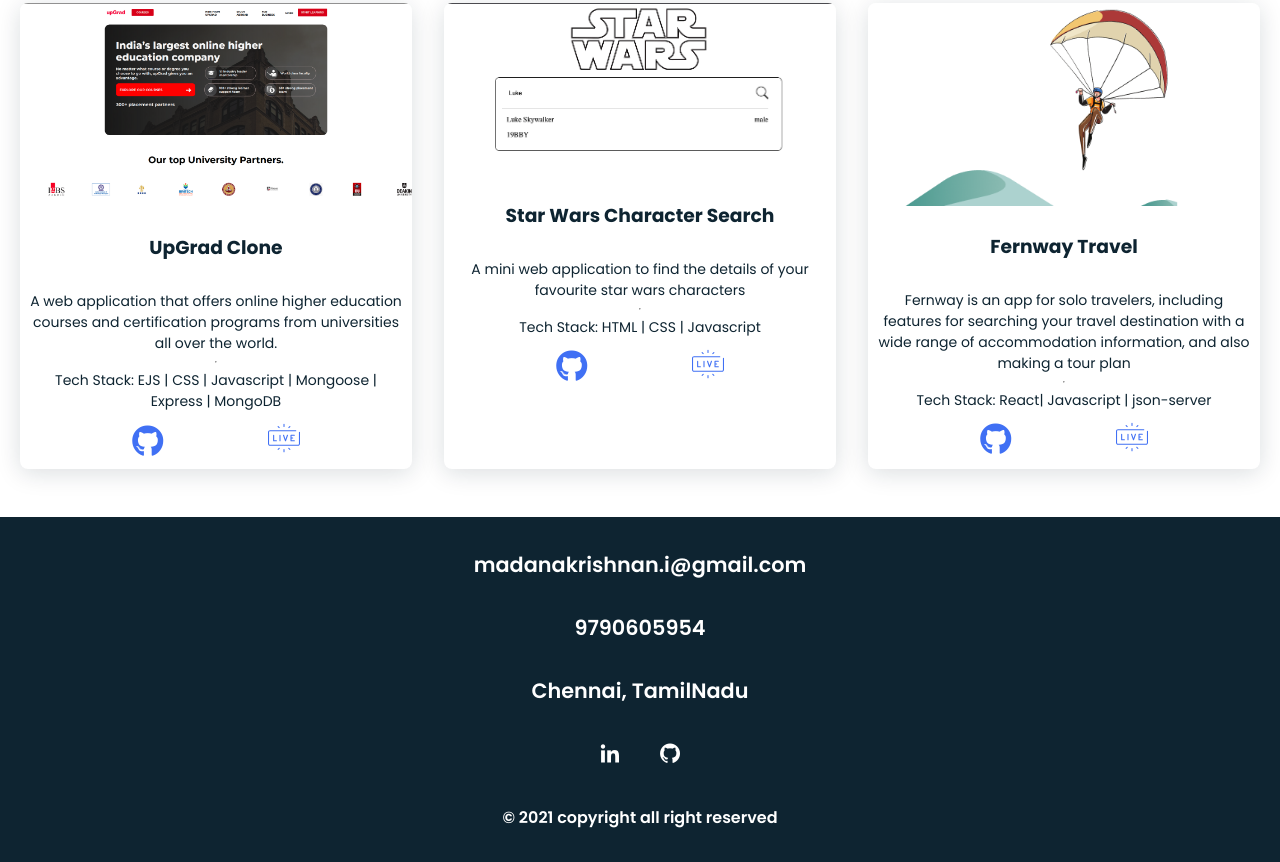
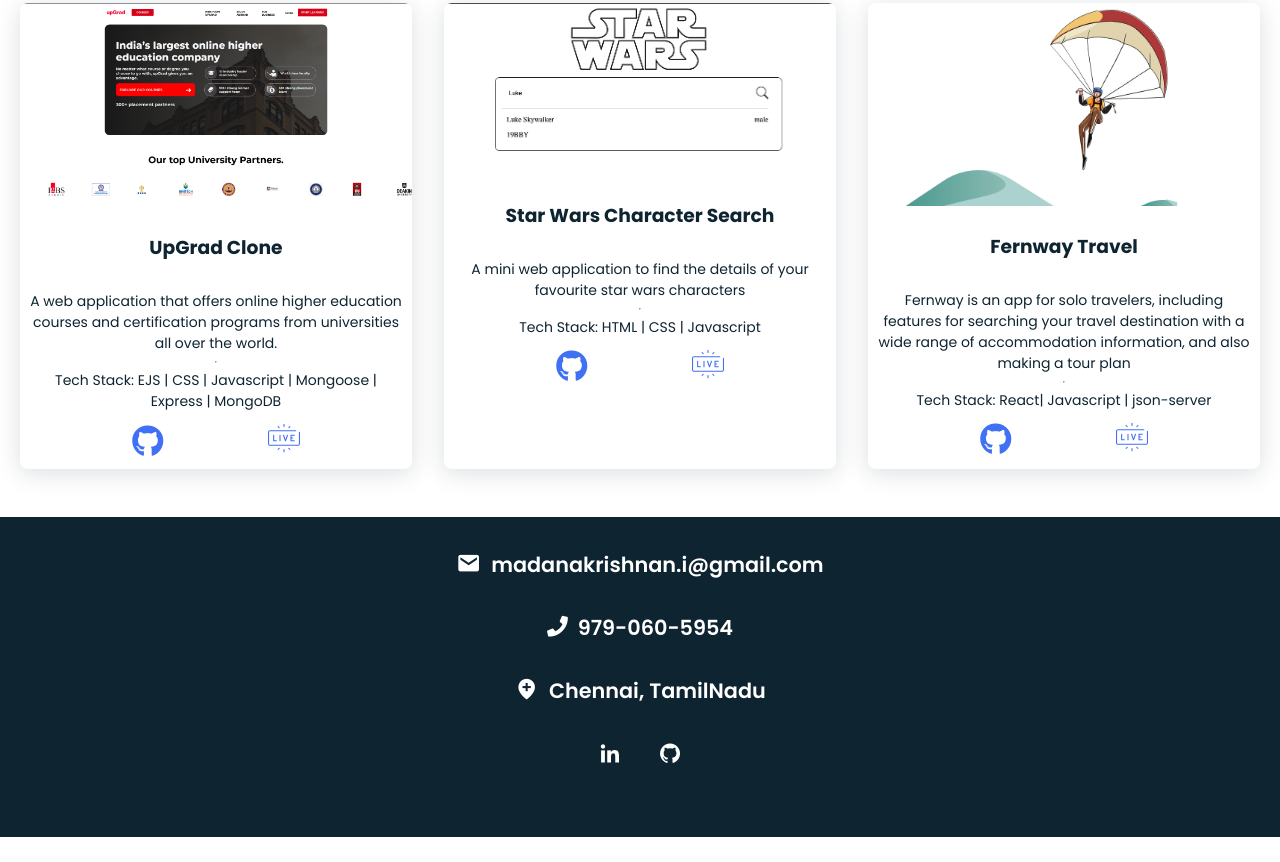
Before and after one commit to madanakrishnanmasai/portfolio_site, a plain HTML site: page index.html in a window 1280 px wide. Shown: the part 2106-2968 px from the top of the page. After the commit the page ends 2943 px from the top, so only its background shows below. Drawn offline with nearby package versions, Linux system fonts and the light colour scheme.

Commit message:
Added contact section icons

```diff
--- a/index.html
+++ b/index.html
@@ -542,11 +542,50 @@
 
     <!--===== FOOTER =====-->
     <footer class="footer" id="contact">
-      <p class="footer__title" style="font-size: 1.3rem">
-        madanakrishnan.i@gmail.com
+      <p
+        class="footer__title"
+        style="
+          font-size: 1.3rem;
+          display: flex;
+          align-items: center;
+          justify-content: center;
+          gap: 10px;
+        "
+      >
+        <i class="bx bxs-envelope bx-sm"></i>
+        <a
+          href="mailto: madanakrishnan.i@gmail.com"
+          style="text-decoration: none; color: white"
+          >madanakrishnan.i@gmail.com</a
+        >
       </p>
-      <p class="footer__title" style="font-size: 1.3rem">9790605954</p>
-      <p class="footer__title" style="font-size: 1.3rem">Chennai, TamilNadu</p>
+      <p
+        class="footer__title"
+        style="
+          font-size: 1.3rem;
+          display: flex;
+          align-items: center;
+          justify-content: center;
+          gap: 10px;
+        "
+      >
+        <i class="fas fa-phone"></i>
+        <a href="tel:+919790605954" style="text-decoration: none; color: white"
+          >979-060-5954</a
+        >
+      </p>
+      <p
+        class="footer__title"
+        style="
+          font-size: 1.3rem;
+          display: flex;
+          align-items: center;
+          justify-content: center;
+          gap: 10px;
+        "
+      >
+        <i class="bx bxs-location-plus bx-sm"></i> Chennai, TamilNadu
+      </p>
       <div class="footer__social">
         <a
           href="https://www.linkedin.com/in/madanakrishnan-i/"
@@ -561,7 +600,6 @@
           ><i class="bx bxl-github"></i
         ></a>
       </div>
-      <p>&#169; 2021 copyright all right reserved</p>
     </footer>
 
     <!--===== SCROLL REVEAL =====-->
```
